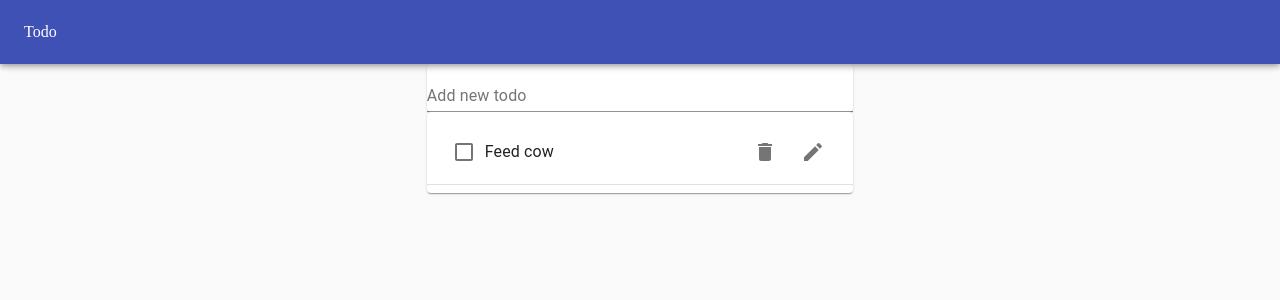
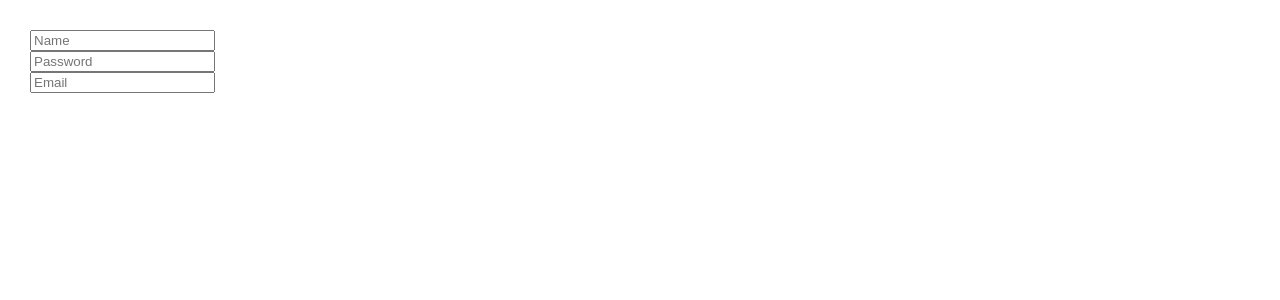
Before and after one commit to rafiurrafi/react-bootcamp, a React (Create React App) app: page / in a window 1280 px wide. Shown: the top 300 px of the page. Built offline with nearby package versions, Linux system fonts and the light colour scheme.

Commit message:
hook reusability

```diff
--- a/src/App.js
+++ b/src/App.js
@@ -1,8 +1,15 @@
 import React from "react";
-import TodoApp from "./components/todoApp";
+import Counter from "./components/counter";
 import "./styles/App.css";
+const styles = {
+  padding: "30px",
+};
 const App = (props) => {
-  return <TodoApp />;
+  return (
+    <div style={styles}>
+      <Counter />
+    </div>
+  );
 };
 
 export default App;
--- /dev/null
+++ b/src/components/counter.jsx
@@ -0,0 +1,26 @@
+import React from "react";
+import useToggle from "./hooks/useToggle";
+const classes = {
+  form: {},
+  input: {
+    marginBottom: "20px",
+    width: "100%",
+    display: "inline-block",
+  },
+};
+const Counter = (props) => {
+  console.log(classes);
+  return (
+    <div>
+      <form>
+        <input className={classes.input} placeholder="Name" /> <br />
+        <input className={classes.input} placeholder="Password" />
+        <br />
+        <input className={classes.input} placeholder="Email" />
+        <br />
+      </form>
+    </div>
+  );
+};
+
+export default Counter;
--- a/src/components/hooks/useInputHooks.jsx
+++ /dev/null
@@ -1,13 +0,0 @@
-import { useState } from "react";
-const useInputHooks = (props) => {
-  const [input, setInput] = useState(props.initialValue);
-  const handleInput = (e) => {
-    setInput(e.target.value);
-  };
-  const reset = () => {
-    setInput("");
-  };
-  return [input, handleInput, reset];
-};
-
-export default useInputHooks;
--- /dev/null
+++ b/src/components/hooks/useToggle.js
@@ -0,0 +1,10 @@
+import { useState } from "react";
+const useToggle = ({ initialValue = "" }) => {
+  const [state, setState] = useState(initialValue);
+  function handleStateChange() {
+    setState(!state);
+  }
+  return [state, handleStateChange];
+};
+
+export default useToggle;
--- a/src/components/hooks/useToggle.jsx
+++ /dev/null
@@ -1,12 +0,0 @@
-import { useState } from "react";
-const useToggle = (props) => {
-  console.log(props);
-  const [toggle, setToggle] = useState(props);
-  const handleToggle = () => {
-    setToggle(!toggle);
-    console.log(toggle);
-  };
-  return [toggle, handleToggle];
-};
-
-export default useToggle;
--- a/src/components/todo.jsx
+++ /dev/null
@@ -1,39 +0,0 @@
-import React from "react";
-import {
-  Checkbox,
-  Divider,
-  IconButton,
-  ListItem,
-  ListItemText,
-} from "@material-ui/core";
-import DeleteIcon from "@material-ui/icons/Delete";
-import EditIcon from "@material-ui/icons/Edit";
-import useToggle from "./hooks/useToggle";
-
-const Todo = ({ todo }) => {
-  const [isComplete, setIsComplete] = useToggle(() => false);
-  console.log(todo);
-  return (
-    <>
-      <ListItem key={todo._id}>
-        <Checkbox checked={isComplete} onChange={setIsComplete} />
-        <ListItemText
-          style={{
-            textDecoration: isComplete ? "line-through" : "none",
-          }}
-        >
-          {todo.task}
-        </ListItemText>
-        <IconButton>
-          <DeleteIcon />
-        </IconButton>
-        <IconButton>
-          <EditIcon />
-        </IconButton>
-      </ListItem>
-      <Divider />
-    </>
-  );
-};
-
-export default Todo;
--- a/src/components/todoApp.jsx
+++ /dev/null
@@ -1,53 +0,0 @@
-import React, { useState } from "react";
-import Paper from "@material-ui/core/Paper";
-import {
-  AppBar,
-  Grid,
-  makeStyles,
-  Toolbar,
-  Typography,
-} from "@material-ui/core";
-import TodoList from "./todoList";
-import TodoForm from "./todoForm";
-const useStyles = makeStyles((theme) => ({
-  toolbarMargin: theme.mixins.toolbar,
-}));
-const TodoApp = (props) => {
-  const initialTodos = [{ _id: 1, task: "Feed cow", completed: true }];
-  const classes = useStyles();
-  const [todos, setTodos] = useState(initialTodos);
-  const addTodos = (task) => {
-    setTodos([...todos, { _id: 1, task, completed: false }]);
-  };
-  return (
-    <Paper
-      style={{
-        height: "100vh",
-        width: "100%",
-        backgroundColor: "#fafafa",
-      }}
-      elevation={0}
-    >
-      <AppBar>
-        <Toolbar>
-          <Typography variant="title">Todo</Typography>
-        </Toolbar>
-      </AppBar>
-      <div className={classes.toolbarMargin} />
-      <Grid container justify="center">
-        <Grid item xs={11} md={8} lg={4}>
-          <TodoForm onAddTodos={addTodos} />
-          <TodoList todos={todos} />
-        </Grid>
-      </Grid>
-    </Paper>
-  );
-};
-
-export default TodoApp;
-// --App
-//     --TodoApp
-//         --todoList
-//             --todo
-//             --edit todo
-//         --todoform
--- a/src/components/todoForm.jsx
+++ /dev/null
@@ -1,25 +0,0 @@
-import React from "react";
-import { Paper, TextField } from "@material-ui/core";
-import useInputHooks from "./hooks/useInputHooks";
-const TodoForm = (props) => {
-  const [task, setTask, reset] = useInputHooks("");
-  const handleSubmit = (e) => {
-    e.preventDefault();
-    props.onAddTodos(task);
-    reset();
-  };
-  return (
-    <Paper>
-      <form onSubmit={handleSubmit}>
-        <TextField
-          value={task}
-          onChange={setTask}
-          fullWidth
-          label="Add new todo"
-        />
-      </form>
-    </Paper>
-  );
-};
-
-export default TodoForm;
--- a/src/components/todoList.jsx
+++ /dev/null
@@ -1,28 +0,0 @@
-import {
-  Checkbox,
-  Divider,
-  IconButton,
-  List,
-  ListItem,
-  ListItemText,
-  Paper,
-} from "@material-ui/core";
-import DeleteIcon from "@material-ui/icons/Delete";
-import EditIcon from "@material-ui/icons/Edit";
-import React from "react";
-import useToggle from "./hooks/useToggle";
-import Todo from "./todo";
-const TodoList = ({ todos }) => {
-  const [isComplete, setIsComplete] = useToggle();
-  return (
-    <Paper>
-      <List>
-        {todos.map((todo) => (
-          <Todo todo={todo} />
-        ))}
-      </List>
-    </Paper>
-  );
-};
-
-export default TodoList;
```
Also changed, not shown: src/components/todo/todoApp.jsx (added, +10 -0 lines).
